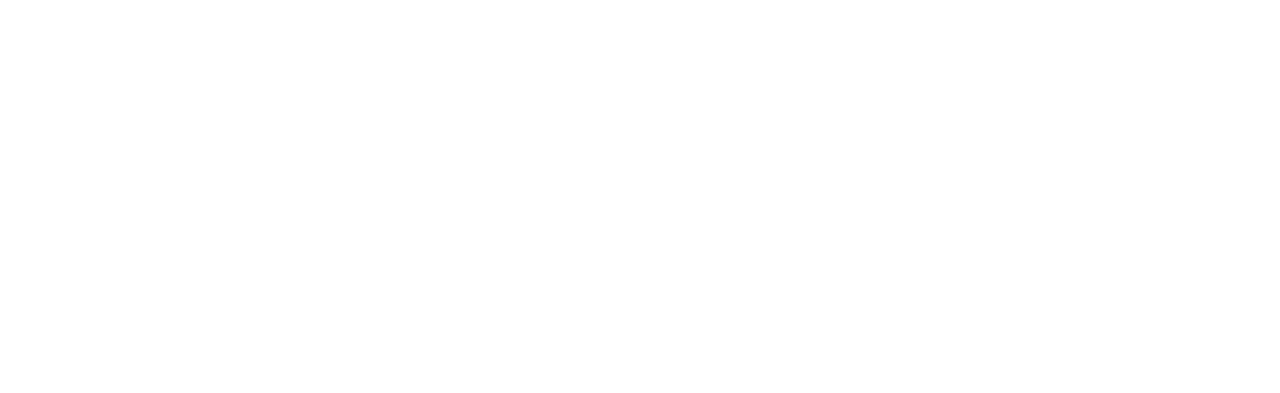
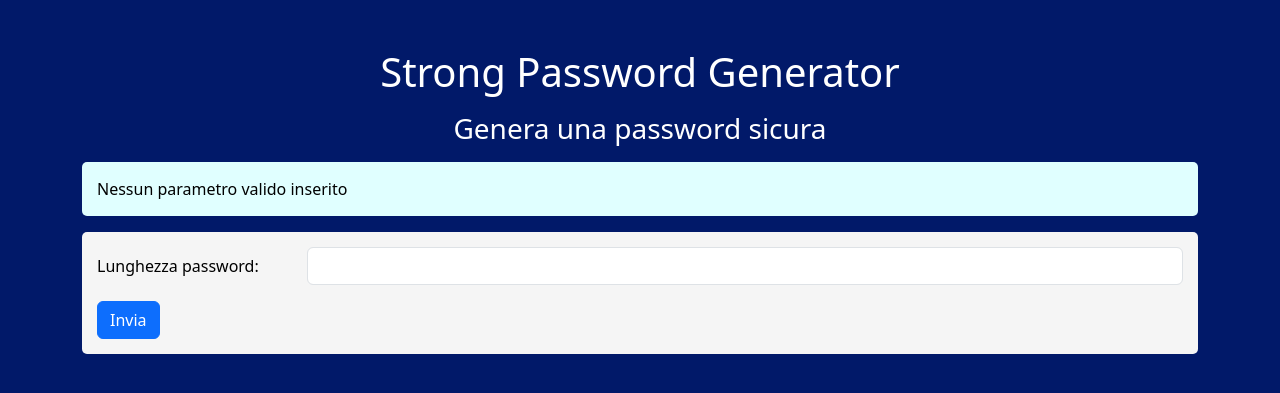
Before and after one commit to BeatriceRocchi/php-strong-password-generator, a PHP site: page / in a window 1280 px wide. Before the commit the part shown is empty. Shown: the top 393 px of the page. Run offline with PHP 8.4, Linux system fonts and the light colour scheme.

Commit message:
[add] form with basic style

```diff
--- a/index.php
+++ b/index.php
@@ -1,3 +1,8 @@
+<!-- PHP -->
+
+<!-- /PHP -->
+
+<!-- HTML -->
 <!DOCTYPE html>
 <html lang="en">
 
@@ -8,11 +13,30 @@
   <!-- Bootstrap -->
   <link href="https://cdn.jsdelivr.net/npm/bootstrap@5.3.3/dist/css/bootstrap.min.css" rel="stylesheet" integrity="sha384-QWTKZyjpPEjISv5WaRU9OFeRpok6YctnYmDr5pNlyT2bRjXh0JMhjY6hW+ALEwIH" crossorigin="anonymous">
 
+  <!-- CSS -->
+  <link rel="stylesheet" href="./style.css">
+
   <title> PHP Strong Password Generator</title>
 </head>
 
 <body>
+  <h1 class="text-center mt-5">Strong Password Generator</h1>
+  <h3 class="text-center my-3">Genera una password sicura</h3>
 
+  <div class="container">
+    <div class="output_box my-3">Nessun parametro valido inserito</div>
+
+    <div class="form_box">
+      <form action="index.php" method="GET">
+        <div class="mb-3 d-flex align-items-center">
+          <label for="inputLength" class="me-5">Lunghezza password:</label>
+          <input type="text" class="form-control" id="inputLength" name="inputLength">
+        </div>
+        <button class="btn btn-primary">Invia</button>
+      </form>
+    </div>
+  </div>
 </body>
 
 </html>
+<!-- /HTML -->
--- /dev/null
+++ b/style.css
@@ -0,0 +1,22 @@
+body {
+  background-color: rgb(1, 25, 105);
+  color: white;
+}
+
+.output_box {
+  background-color: lightcyan;
+  border-radius: 5px;
+  padding: 15px;
+  color: black;
+}
+
+.form_box {
+  background-color: whitesmoke;
+  border-radius: 5px;
+  padding: 15px;
+  color: black;
+}
+
+form label {
+  text-wrap: nowrap;
+}
```
Also changed, not shown: README.md.
